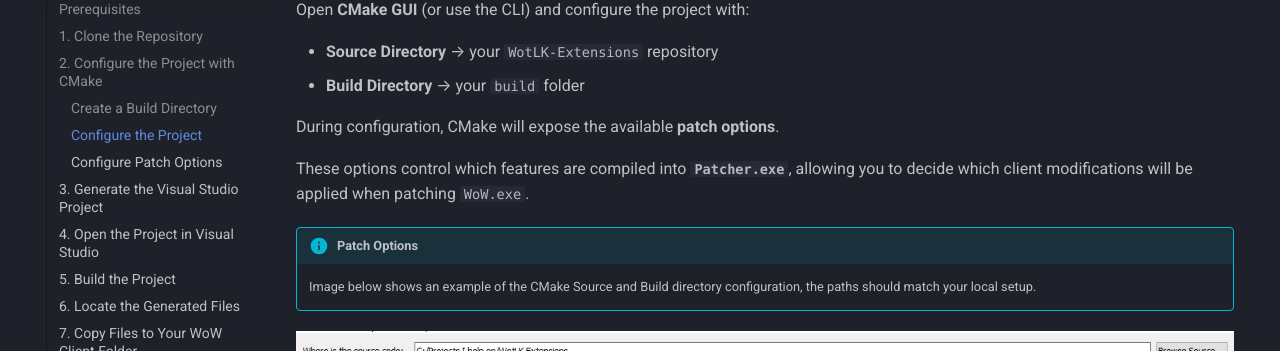
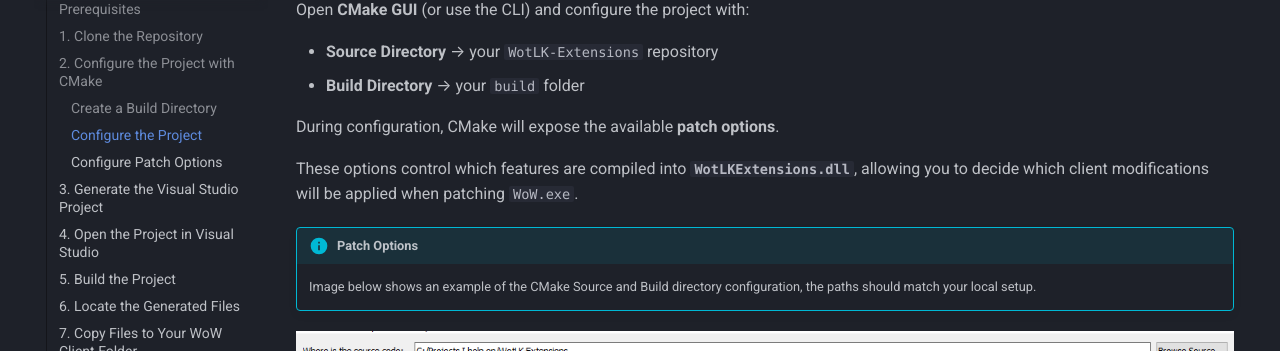
Before and after one commit to Sylian1337/WotLK-Extensions-Documentation, an MkDocs documentation site: the page built from docs/Getting-Started.md, in a window 1280 px wide and 900 px high, scrolled down 1290 px. Shown: the part 99-450 px from the top of the window. Built offline with MkDocs 1.6.1 and Material for MkDocs 9.7.7, drawn with Linux system fonts in a browser that asks for light colours; some web fonts are replaced.

Commit message:
Update Getting-Started.md
Fixed incorrect data

```diff
--- a/docs/Getting-Started.md
+++ b/docs/Getting-Started.md
@@ -52,7 +52,7 @@ Open **CMake GUI** (or use the CLI) and configure the project with:
 
 During configuration, CMake will expose the available **patch options**.
 
-These options control which features are compiled into **`Patcher.exe`**, allowing you to decide which client modifications will be applied when patching `WoW.exe`.
+These options control which features are compiled into **`WotLKExtensions.dll`**, allowing you to decide which client modifications will be applied when patching `WoW.exe`.
 
 !!! info "Patch Options"
     Image below shows an example of the CMake Source and Build directory configuration, the paths should match your local setup.
```
